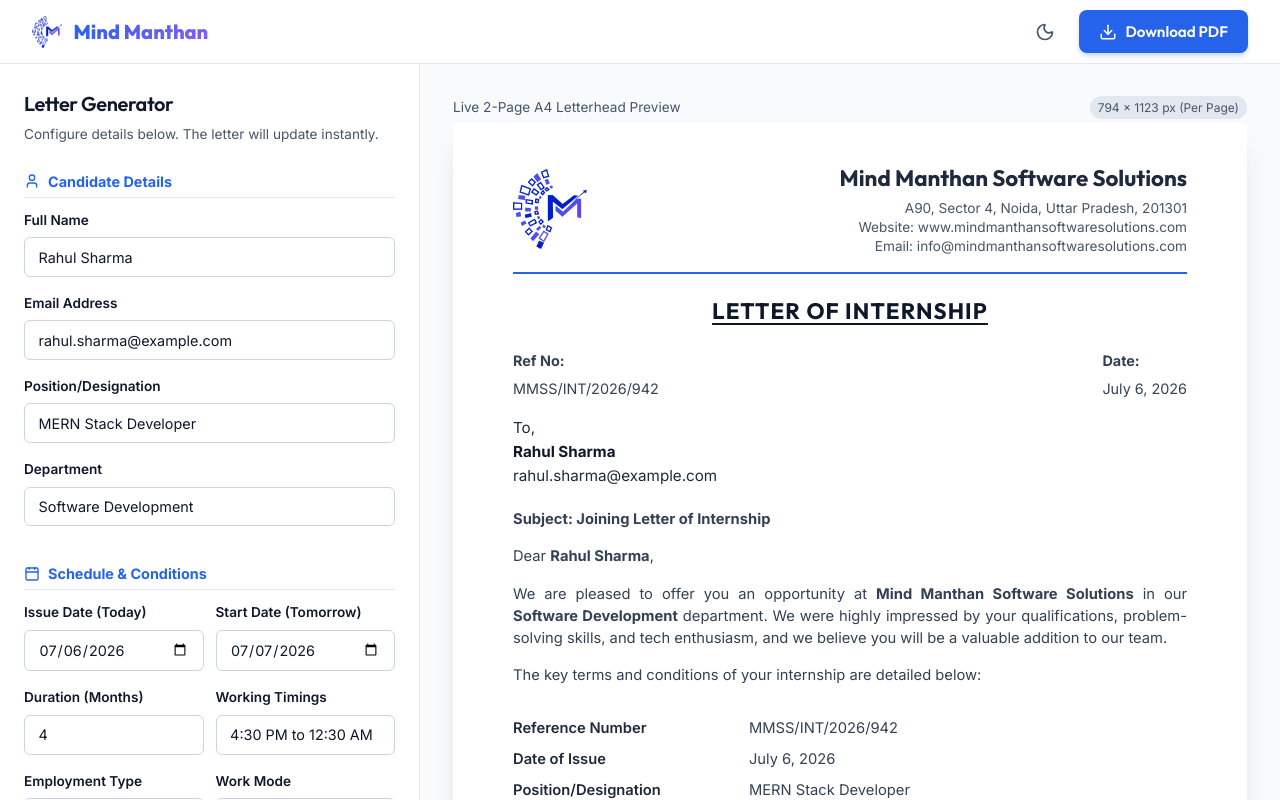
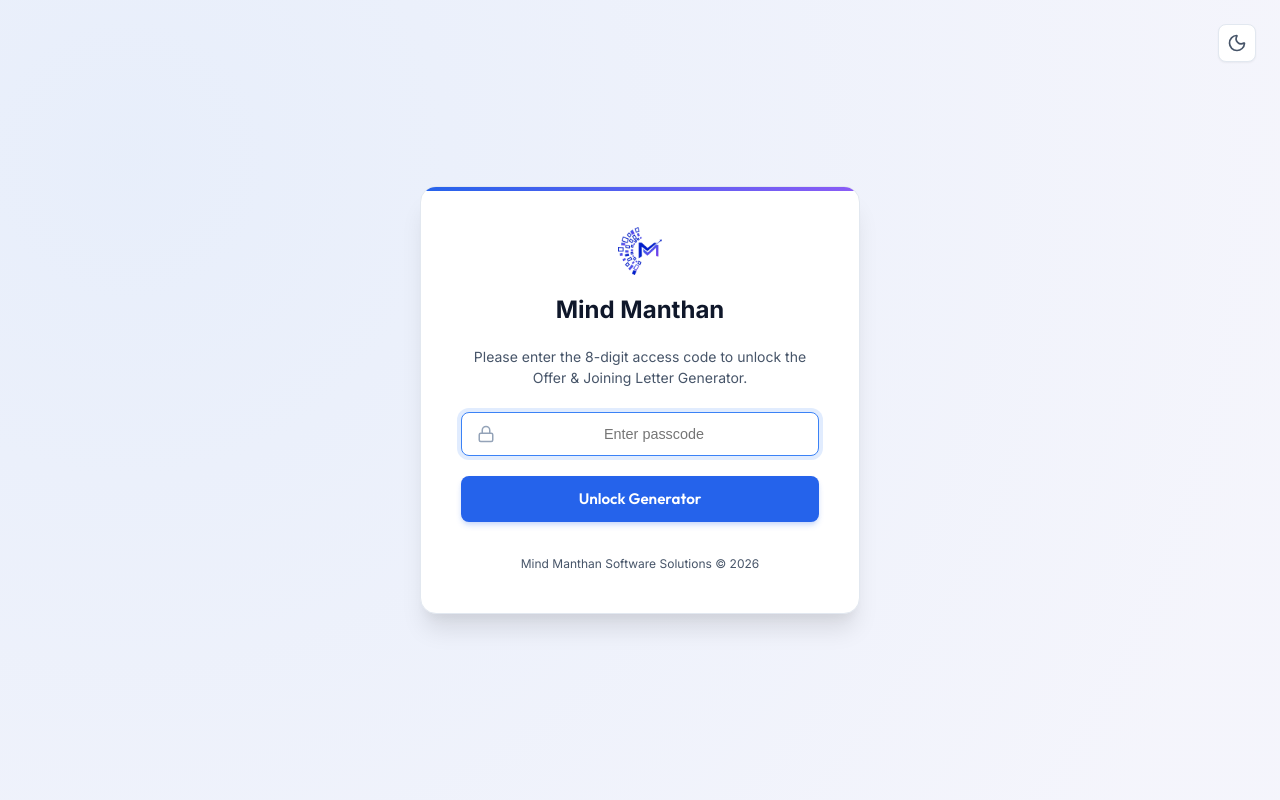
Before and after one commit to AmanSingh2407/Offer-Letter-Generator, a React (Vite) app: page / in a window 1280 px wide. Built offline with nearby package versions, Linux system fonts and the light colour scheme.

Commit message:
lock update

```diff
--- a/src/App.jsx
+++ b/src/App.jsx
@@ -12,7 +12,8 @@
   Clock,
   ShieldCheck,
   Globe,
-  FileSignature
+  FileSignature,
+  Lock
 } from 'lucide-react';
 import html2canvas from 'html2canvas';
 import { jsPDF } from 'jspdf';
@@ -40,7 +41,9 @@
   signatureText: 'Kartik Khare',
   workLocation: 'Noida Office',
   employmentType: 'Internship',
-  workMode: 'Remote'
+  workMode: 'Remote',
+  roleTemplate: 'software',
+  rolesResponsibilities: 'During this {employmentType}, you will work on software development systems under the guidance of our engineering team. You will be expected to write clean, maintainable code, participate in team syncs, and adhere to project timelines and deliverables.'
 };
 
 function App() {
@@ -48,6 +51,13 @@
   const [theme, setTheme] = useState('light');
   const [isGenerating, setIsGenerating] = useState(false);
   const [errorMessage, setErrorMessage] = useState('');
+
+  // Access protection authentication states
+  const [isAuthenticated, setIsAuthenticated] = useState(() => {
+    return sessionStorage.getItem('auth_code') === '24072026';
+  });
+  const [passcode, setPasscode] = useState('');
+  const [authError, setAuthError] = useState('');
 
   // Synchronize theme with HTML attribute
   useEffect(() => {
@@ -58,12 +68,47 @@
     setTheme(prev => prev === 'light' ? 'dark' : 'light');
   };
 
+  const handleLogin = (e) => {
+    e.preventDefault();
+    if (passcode === '24072026') {
+      sessionStorage.setItem('auth_code', '24072026');
+      setIsAuthenticated(true);
+      setAuthError('');
+    } else {
+      setAuthError('Access Denied. Invalid Passcode.');
+    }
+  };
+
   const handleInputChange = (e) => {
     const { name, value } = e.target;
-    setFormData(prev => ({
-      ...prev,
-      [name]: value
-    }));
+    if (name === 'roleTemplate') {
+      let designation = '';
+      let department = '';
+      let rolesResponsibilities = '';
+
+      if (value === 'software') {
+        designation = 'MERN Stack Developer';
+        department = 'Software Development';
+        rolesResponsibilities = 'During this {employmentType}, you will work on software development systems under the guidance of our engineering team. You will be expected to write clean, maintainable code, participate in team syncs, and adhere to project timelines and deliverables.';
+      } else if (value === 'hr') {
+        designation = 'HR Recruiter Intern';
+        department = 'Human Resources';
+        rolesResponsibilities = 'During this {employmentType}, you will work on talent acquisition and human resource operations under the guidance of our HR team. You will be expected to screen resumes, coordinate interviews, assist in onboarding, manage employee engagement, and support daily HR administrative tasks.';
+      }
+
+      setFormData(prev => ({
+        ...prev,
+        roleTemplate: value,
+        designation,
+        department,
+        rolesResponsibilities
+      }));
+    } else {
+      setFormData(prev => ({
+        ...prev,
+        [name]: value
+      }));
+    }
   };
 
   const resetForm = () => {
@@ -314,8 +359,8 @@
             <h3 style={{ fontSize: '1rem', color: '#0f172a', marginBottom: '0.35rem', fontFamily: 'var(--font-heading)' }}>
               1. Roles and Responsibilities
             </h3>
-            <p style={{ margin: 0, fontSize: '0.92rem', color: '#334155' }}>
-              During this {formData.employmentType?.toLowerCase() || 'internship'}, you will work on software development systems under the guidance of our engineering team. You will be expected to write clean, maintainable code, participate in team syncs, and adhere to project timelines and deliverables.
+            <p style={{ margin: 0, fontSize: '0.92rem', color: '#334155', whiteSpace: 'pre-wrap' }}>
+              {(formData.rolesResponsibilities || '').replace('{employmentType}', formData.employmentType?.toLowerCase() || 'internship')}
             </p>
           </div>
 
@@ -390,6 +435,63 @@
       </>
     );
   };
+
+  if (!isAuthenticated) {
+    return (
+      <div className="auth-container">
+        <div style={{ position: 'absolute', top: '1.5rem', right: '1.5rem', zIndex: 10 }}>
+          <button className="theme-toggle-btn" onClick={toggleTheme} title="Toggle Theme" style={{ backgroundColor: 'var(--bg-card)', border: '1px solid var(--border-color)', boxShadow: 'var(--shadow-sm)' }}>
+            {theme === 'light' ? <Moon size={20} /> : <Sun size={20} />}
+          </button>
+        </div>
+
+        <div className="auth-card">
+          <div className="auth-header">
+            <img src={companyLogo} className="auth-logo" alt={formData.companyName} />
+            <div className="auth-title">Mind Manthan</div>
+            <div className="auth-subtitle">
+              Please enter the 8-digit access code to unlock the Offer & Joining Letter Generator.
+            </div>
+          </div>
+
+          <form onSubmit={handleLogin} className="auth-form">
+            <div className="passcode-input-wrapper">
+              <span className="input-icon-left">
+                <Lock size={18} />
+              </span>
+              <input
+                type="password"
+                className="passcode-input"
+                placeholder="Enter passcode"
+                value={passcode}
+                onChange={(e) => {
+                  setPasscode(e.target.value);
+                  if (authError) setAuthError('');
+                }}
+                maxLength={16}
+                autoFocus
+                required
+              />
+            </div>
+
+            {authError && (
+              <div className="auth-error">
+                <span>{authError}</span>
+              </div>
+            )}
+
+            <button type="submit" className="btn btn-primary" style={{ width: '100%', padding: '0.85rem' }}>
+              Unlock Generator
+            </button>
+          </form>
+
+          <div className="auth-footer">
+            {formData.companyName} &copy; {new Date().getFullYear()}
+          </div>
+        </div>
+      </div>
+    );
+  }
 
   return (
     <div style={{ display: 'flex', flexDirection: 'column', flexGrow: 1 }}>
@@ -479,6 +581,20 @@
               </div>
 
               <div className="form-group">
+                <label htmlFor="roleTemplate">Role Template</label>
+                <select
+                  id="roleTemplate"
+                  name="roleTemplate"
+                  value={formData.roleTemplate}
+                  onChange={handleInputChange}
+                  className="input-field"
+                >
+                  <option value="software">Software Development</option>
+                  <option value="hr">Human Resources (HR)</option>
+                </select>
+              </div>
+
+              <div className="form-group">
                 <label htmlFor="candidateName">Full Name</label>
                 <input
                   type="text"
@@ -529,6 +645,23 @@
                   placeholder="Software Development"
                   className="input-field"
                 />
+              </div>
+
+              <div className="form-group">
+                <label htmlFor="rolesResponsibilities">Roles & Responsibilities</label>
+                <textarea
+                  id="rolesResponsibilities"
+                  name="rolesResponsibilities"
+                  value={formData.rolesResponsibilities}
+                  onChange={handleInputChange}
+                  placeholder="Enter role and responsibilities..."
+                  className="input-field"
+                  rows={4}
+                  style={{ resize: 'vertical', minHeight: '80px', fontSize: '0.85rem', lineHeight: '1.4' }}
+                />
+                <span style={{ fontSize: '0.75rem', color: 'var(--text-secondary)' }}>
+                  Use <code>{`{employmentType}`}</code> as a placeholder for the contract type (e.g. internship).
+                </span>
               </div>
             </div>
 
--- a/src/index.css
+++ b/src/index.css
@@ -489,3 +489,141 @@
     transform: scale(0.45);
   }
 }
+
+/* Passcode Access Gate Styling */
+.auth-container {
+  display: flex;
+  align-items: center;
+  justify-content: center;
+  min-height: 100vh;
+  width: 100%;
+  background: radial-gradient(circle at 10% 20%, rgba(37, 99, 235, 0.08) 0%, rgba(139, 92, 246, 0.03) 90%), var(--bg-app);
+  padding: 1.5rem;
+  transition: background 0.3s ease;
+}
+
+.auth-card {
+  width: 100%;
+  max-width: 440px;
+  padding: 2.5rem;
+  border-radius: 16px;
+  background-color: var(--bg-card);
+  border: 1px solid var(--border-color);
+  box-shadow: var(--shadow-xl);
+  display: flex;
+  flex-direction: column;
+  gap: 1.5rem;
+  position: relative;
+  overflow: hidden;
+  transition: transform 0.3s ease, box-shadow 0.3s ease;
+}
+
+.auth-card::before {
+  content: '';
+  position: absolute;
+  top: 0;
+  left: 0;
+  right: 0;
+  height: 4px;
+  background: linear-gradient(90deg, var(--primary-600), var(--accent-500));
+}
+
+.auth-header {
+  text-align: center;
+  display: flex;
+  flex-direction: column;
+  align-items: center;
+  gap: 0.75rem;
+}
+
+.auth-logo {
+  height: 48px;
+  width: auto;
+  margin-bottom: 0.25rem;
+}
+
+.auth-title {
+  font-size: 1.5rem;
+  font-weight: 800;
+  color: var(--text-primary);
+  margin-bottom: 0.25rem;
+}
+
+.auth-subtitle {
+  font-size: 0.875rem;
+  color: var(--text-secondary);
+  line-height: 1.5;
+}
+
+.auth-form {
+  display: flex;
+  flex-direction: column;
+  gap: 1.25rem;
+}
+
+.passcode-input-wrapper {
+  position: relative;
+  display: flex;
+  align-items: center;
+}
+
+.passcode-input {
+  width: 100%;
+  padding: 0.75rem 1rem;
+  padding-left: 2.75rem;
+  border-radius: 8px;
+  border: 1px solid var(--input-border);
+  background-color: var(--bg-input);
+  color: var(--text-primary);
+  font-size: 1rem;
+  text-align: center;
+  font-weight: 700;
+  outline: none;
+  transition: all 0.2s ease;
+}
+
+.passcode-input:focus {
+  border-color: var(--primary-500);
+  box-shadow: 0 0 0 4px rgba(59, 130, 246, 0.15);
+}
+
+.passcode-input::placeholder {
+  font-weight: normal;
+  font-size: 0.9rem;
+}
+
+.input-icon-left {
+  position: absolute;
+  left: 1rem;
+  color: var(--slate-400);
+  pointer-events: none;
+  display: flex;
+  align-items: center;
+  justify-content: center;
+}
+
+.auth-error {
+  display: flex;
+  align-items: center;
+  gap: 0.5rem;
+  padding: 0.75rem 1rem;
+  border-radius: 6px;
+  background-color: rgba(239, 68, 68, 0.08);
+  border-left: 3px solid var(--danger);
+  color: var(--danger);
+  font-size: 0.85rem;
+  animation: shake 0.4s ease-in-out;
+}
+
+@keyframes shake {
+  0%, 100% { transform: translateX(0); }
+  25% { transform: translateX(-4px); }
+  75% { transform: translateX(4px); }
+}
+
+.auth-footer {
+  text-align: center;
+  font-size: 0.75rem;
+  color: var(--text-secondary);
+  margin-top: 0.5rem;
+}
```
